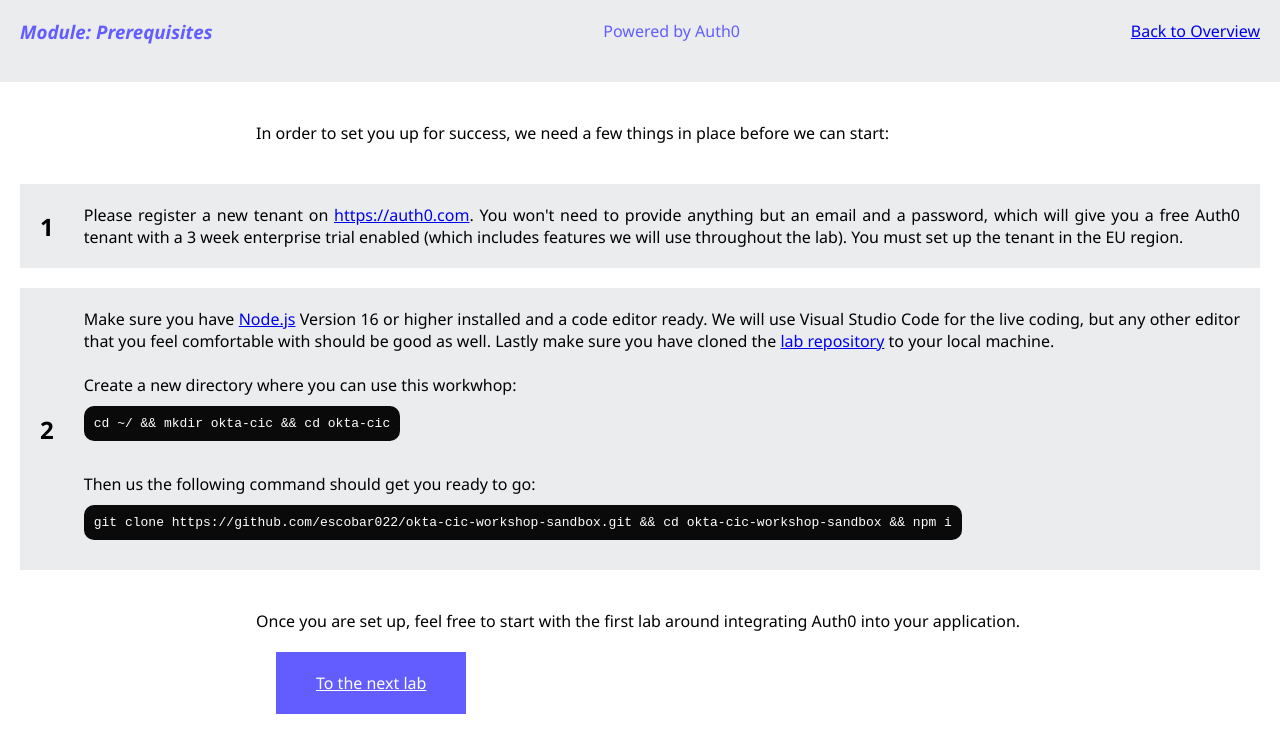
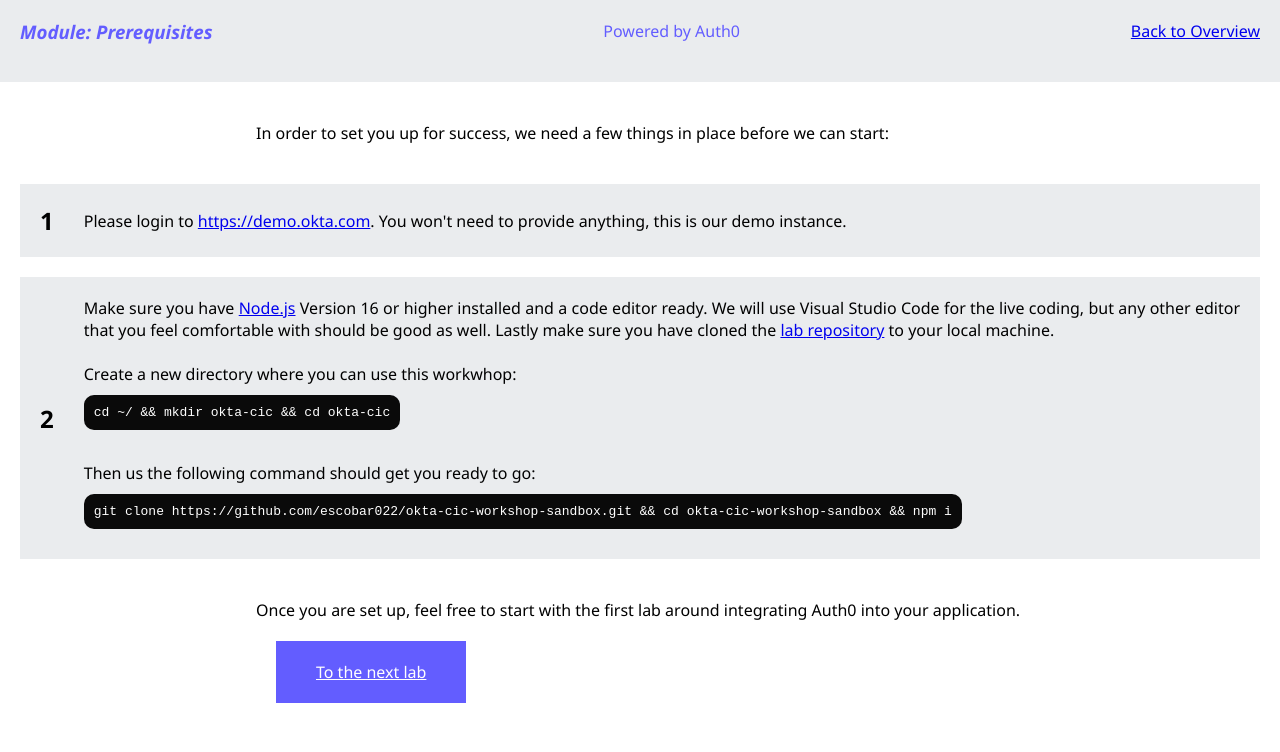
Before and after one commit to escobar022/okta-cic-workshop, a website: page pages/0.html in a window 1280 px wide. Shown: the part 106-858 px from the top of the page. Drawn offline with Linux system fonts and the light colour scheme.

Commit message:
Updated language on module 1 for demo.okta vs auth0.com

```diff
--- a/pages/0.html
+++ b/pages/0.html
@@ -25,8 +25,7 @@
             1
         </div>
         <div class="content">
-            Please register a new tenant on <a href="https://auth0.com">https://auth0.com</a>. You won't need to provide anything but an email and a password, which will give you a free Auth0 tenant with a 3 week enterprise trial enabled (which includes features we will use throughout the lab).
-            You must set up the tenant in the EU region.
+            Please login to <a href="https://demo.okta.com">https://demo.okta.com</a>. You won't need to provide anything, this is our demo instance.
         </div>
 
     </section>
```
